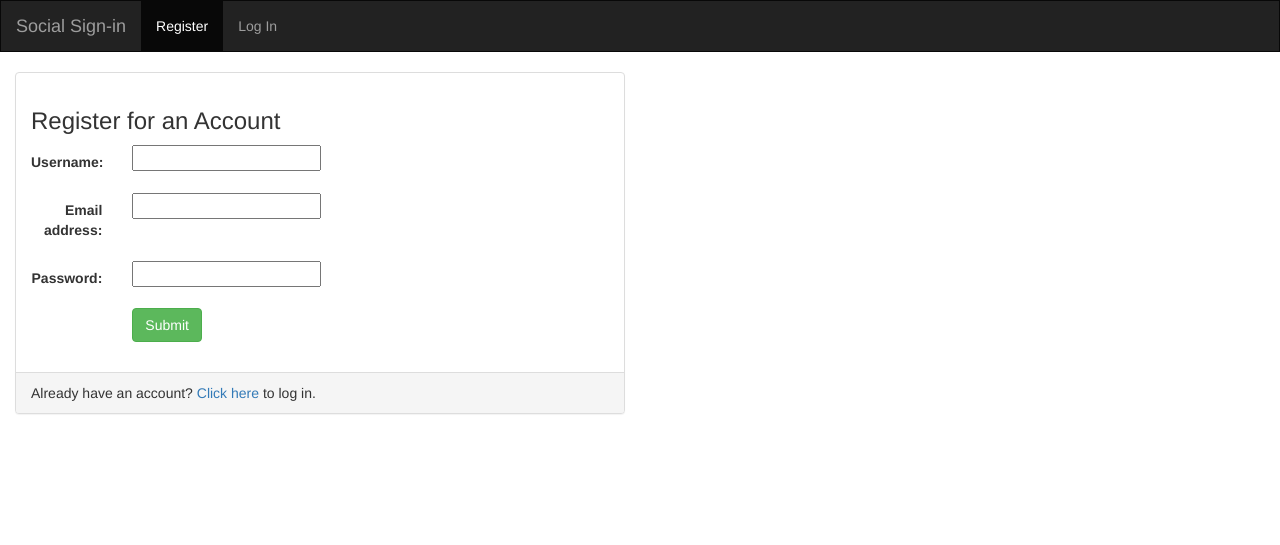
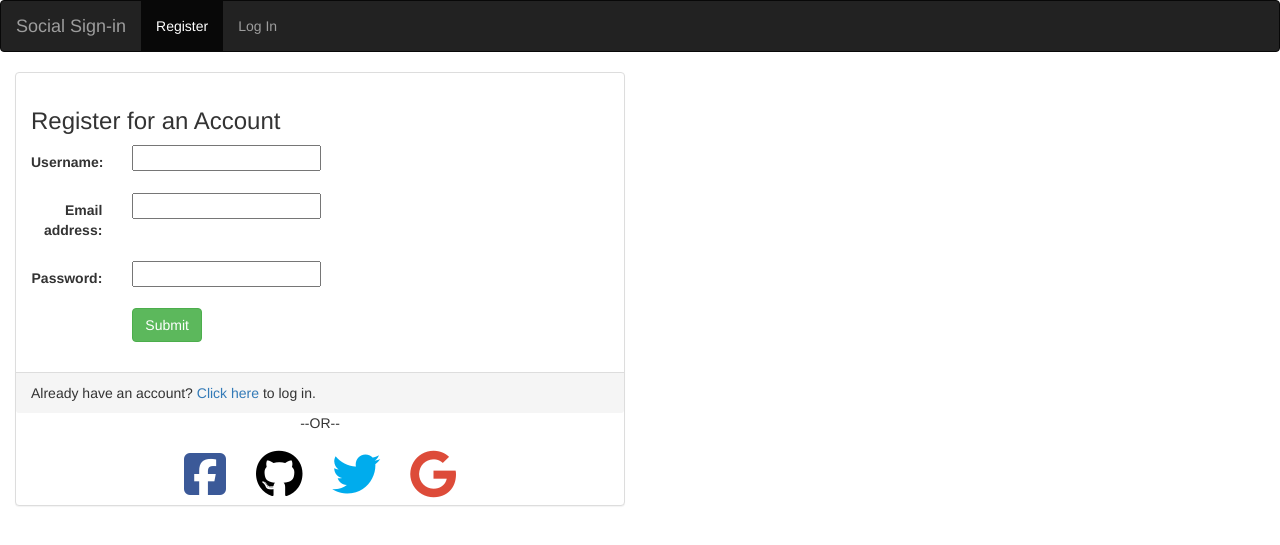
Before and after one commit to chetangargnitd/social-sign-in, a Django app: page /register/ in a window 1280 px wide. Shown: the top 545 px of the page. Run offline with Django 3.2, Linux system fonts and the light colour scheme; some libraries are stand-ins or nearby versions.

Commit message:
Adds Social Signin

```diff
--- /dev/null
+++ b/requirements.txt
@@ -0,0 +1 @@
+Django==1.11
--- a/social_signin/urls.py
+++ b/social_signin/urls.py
@@ -1,8 +1,12 @@
 from django.conf.urls import url,include
 from django.contrib import admin
+
+from task import views as task_views
 
 
 urlpatterns = [
     url(r'^admin/', admin.site.urls),
+    url(r'^$', task_views.home, name = 'home'),
     url(r'^', include('task.urls', namespace ="task")),
+    url(r'^oauth/', include('social_django.urls', namespace='social')),
 ]
--- a/task/admin.py
+++ b/task/admin.py
@@ -1,5 +1 @@
-# username - chetan
-# pwd - chet12345
 from django.contrib import admin
-
-# Register your models here.
--- a/task/templates/task/base_visitor.html
+++ b/task/templates/task/base_visitor.html
@@ -10,10 +10,10 @@
     <link rel="stylesheet" type="text/css" href="{% static 'task/style.css' %}"/>
     <script src="https://ajax.googleapis.com/ajax/libs/jquery/1.12.0/jquery.min.js"></script>
     <script src="http://maxcdn.bootstrapcdn.com/bootstrap/3.3.6/js/bootstrap.min.js"></script>
-    <script src="{% static 'task/js/main.js' %}"></script>
+    <script src="https://use.fontawesome.com/90d566182c.js"></script>
 </head>
 <body>
-<nav class="navbar navbar-inverse" style="border-radius: 0px;">
+<nav class="navbar navbar-inverse" style="border-radius:" >
     <div class="container-fluid">
 
         <!-- Header -->
--- a/task/templates/task/home.html
+++ b/task/templates/task/home.html
@@ -43,7 +43,7 @@
 </nav>
 <div class="row">
 	<div class="col" style="text-align: center;">
-		<h3>Welcome!</h3>
+		<h3>Welcome! {{ user.username }}</h3>
 	</div>
 </div>
 </body>
--- a/task/templates/task/register.html
+++ b/task/templates/task/register.html
@@ -26,6 +26,21 @@
                 <div class="panel-footer">
                     Already have an account? <a href="{% url 'task:login_user' %}">Click here</a> to log in.
                 </div>
+                <div style="text-align: center;" >
+                    <p>--OR--</p>
+                    <a class="btn" href="{% url 'social:begin' 'facebook' %}">
+                        <i class="fa fa-facebook-square" style="font-size:48px; color:#3b5998"></i>
+                    </a>
+                    <a class="btn" href="{% url 'social:begin' 'github' %}">
+                        <i class="fa fa-github" style="font-size:48px; color: black;"></i>
+                    </a>
+                    <a class="btn" href="{% url 'social:begin' 'twitter' %}">
+                        <i class="fa fa-twitter" style="font-size:48px; color: #00aced;"></i>
+                    </a>
+                    <a class="btn" href="{% url 'social:begin' 'google-oauth2' %}">
+                        <i class="fa fa-google" style="font-size:48px; color: #dd4b39;"></i>
+                    </a>
+                </div>
             </div>
         </div>
     </div>
--- a/task/urls.py
+++ b/task/urls.py
@@ -7,4 +7,5 @@ urlpatterns = [
     url(r'^register/$', views.register, name='register'),
     url(r'^login_user/$', views.login_user, name='login_user'),
     url(r'^logout_user/$', views.logout_user, name='logout_user'),
+    # url(r'^oauth/', include('social_django.urls', namespace='social'))
 ]
```
Also changed, not shown: social_signin/settings.py (+29 -1 lines), 1 other file.
